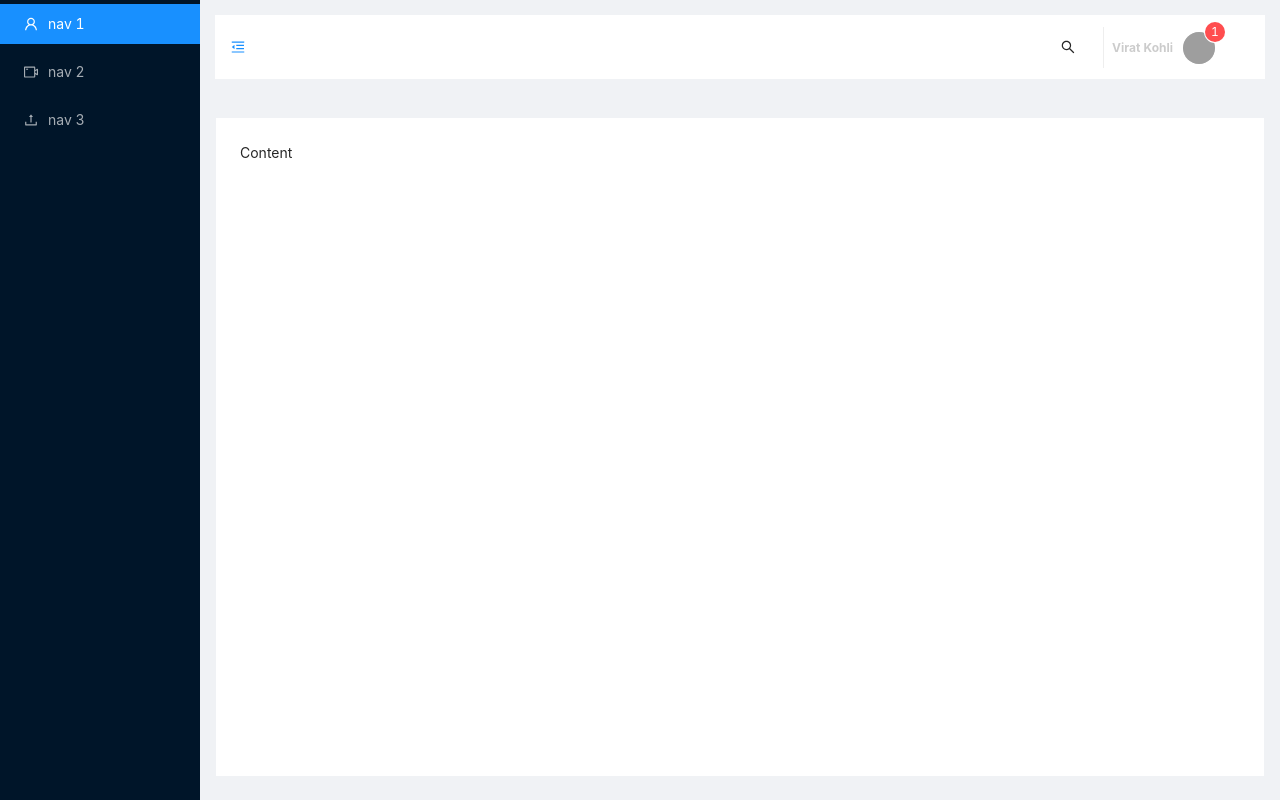
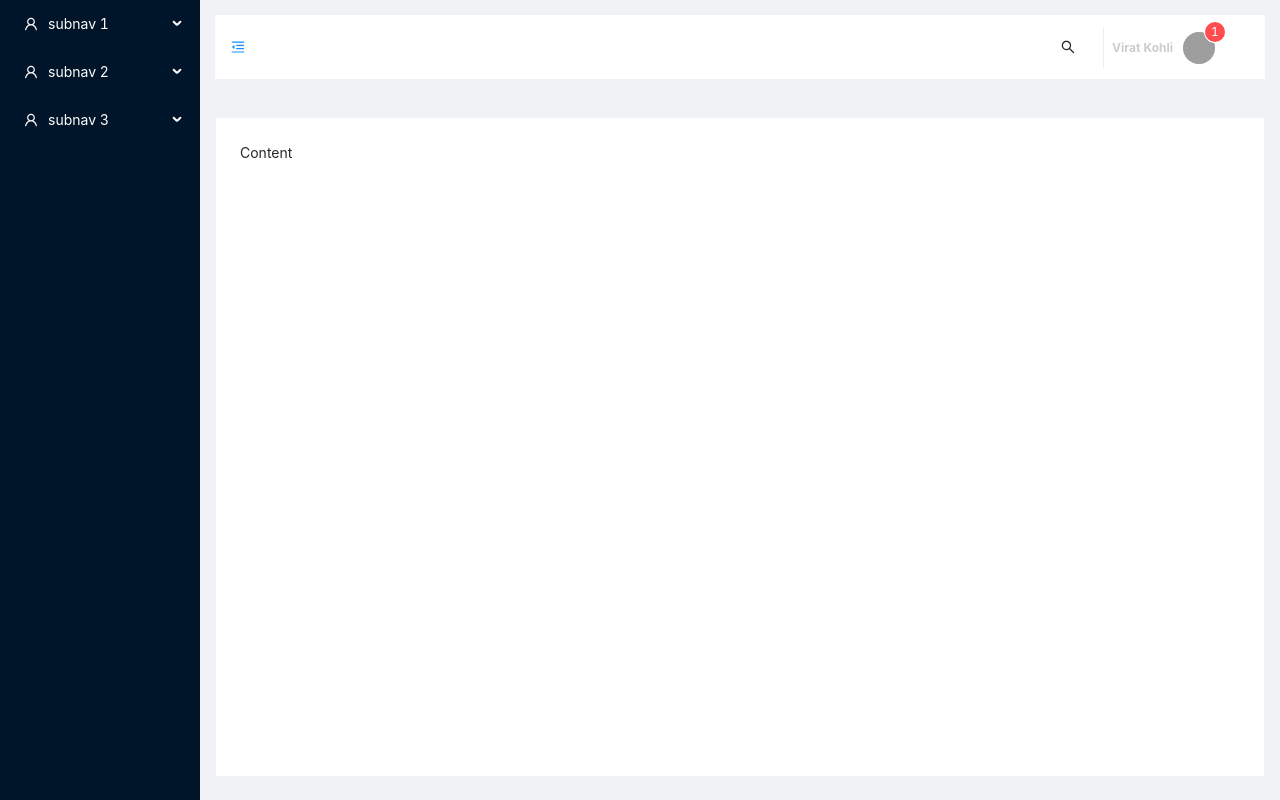
Before and after one commit to dev-codiyapa/dashboard, a React (Create React App) app: page / in a window 1280 px wide. Built offline with nearby package versions, Linux system fonts and the light colour scheme; grey boxes are pictures that could not be loaded.

Commit message:
changes in menu

```diff
--- a/src/components/menu/Menu.component.tsx
+++ b/src/components/menu/Menu.component.tsx
@@ -8,6 +8,7 @@ import {
 import "./Menu.component.css";
 
 const { Sider } = Layout;
+const { SubMenu } = Menu;
 
 class SieBarMenu extends React.Component<any> {
   constructor(props: any) {
@@ -20,15 +21,24 @@ class SieBarMenu extends React.Component<any> {
       <Sider trigger={null} collapsible collapsed={this.props.collapsed}>
         <div className="logo" />
         <Menu theme="dark" mode="inline" defaultSelectedKeys={["1"]}>
-          <Menu.Item key="1" icon={<UserOutlined />}>
-            nav 1
-          </Menu.Item>
-          <Menu.Item key="2" icon={<VideoCameraOutlined />}>
-            nav 2
-          </Menu.Item>
-          <Menu.Item key="3" icon={<UploadOutlined />}>
-            nav 3
-          </Menu.Item>
+          <SubMenu key="sub1" icon={<UserOutlined />} title="subnav 1">
+            <Menu.Item key="1">option1</Menu.Item>
+            <Menu.Item key="2">option2</Menu.Item>
+            <Menu.Item key="3">option3</Menu.Item>
+            <Menu.Item key="4">option4</Menu.Item>
+          </SubMenu>
+          <SubMenu key="sub1" icon={<UserOutlined />} title="subnav 2">
+            <Menu.Item key="1">option1</Menu.Item>
+            <Menu.Item key="2">option2</Menu.Item>
+            <Menu.Item key="3">option3</Menu.Item>
+            <Menu.Item key="4">option4</Menu.Item>
+          </SubMenu>
+          <SubMenu key="sub1" icon={<UserOutlined />} title="subnav 3">
+            <Menu.Item key="1">option1</Menu.Item>
+            <Menu.Item key="2">option2</Menu.Item>
+            <Menu.Item key="3">option3</Menu.Item>
+            <Menu.Item key="4">option4</Menu.Item>
+          </SubMenu>
         </Menu>
       </Sider>
     );
```
